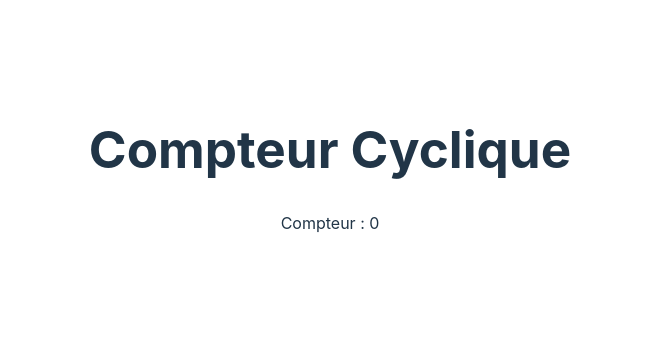
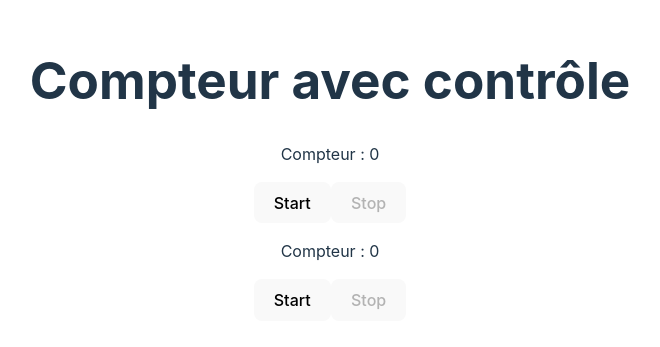
Before and after one commit to Zeikrom251/3WA-FSD-EX-React-demo, a React (Vite) app: page / in a window 1280 px wide. Shown: the part 231-578 px from the top of the page, without its empty margins (310-970 px from the left). Built offline with nearby package versions, Linux system fonts and the light colour scheme.

Commit message:
🆕 Exercice : un compteur avec les usestates + des boutons pour controler le compteur

```diff
--- a/src/App.jsx
+++ b/src/App.jsx
@@ -4,7 +4,8 @@ import Counter from "./components/Counter"
 function App() {
   return (
     <div>
-      <h1>Compteur Cyclique</h1>
+      <h1>Compteur avec contrôle</h1>
+      <Counter increment={1} />
       <Counter increment={2} />
     </div>
   )
--- a/src/components/Counter.jsx
+++ b/src/components/Counter.jsx
@@ -1,17 +1,36 @@
-import { useEffect, useState } from "react"
+import { useEffect } from "react"
+import { useState } from "react"
 
 const Counter = ({ increment }) => {
   const [count, setCount] = useState(0)
+  const [isRunning, setIsRunning] = useState(false)
 
   useEffect(() => {
+    if (!isRunning) return
+
     const interval = setInterval(() => {
-      setCount((prevCount) => (prevCount + increment) % 10)
+      setCount((prevCount) => {
+        if (prevCount + increment >= 20) {
+          setIsRunning(false)
+          return 20
+        }
+        return prevCount + increment
+      })
     }, 1000)
+    return () => clearInterval(interval)
+  }, [isRunning, increment])
 
-    return () => clearInterval(interval)
-  }, [increment])
-
-  return <p>Compteur : {count}</p>
+  return (
+    <div>
+      <p>Compteur : {count}</p>
+      <button onClick={() => setIsRunning(true)} disabled={isRunning}>
+        Start
+      </button>
+      <button onClick={() => setIsRunning(false)} disabled={!isRunning}>
+        Stop
+      </button>
+    </div>
+  )
 }
 
 export default Counter
```
